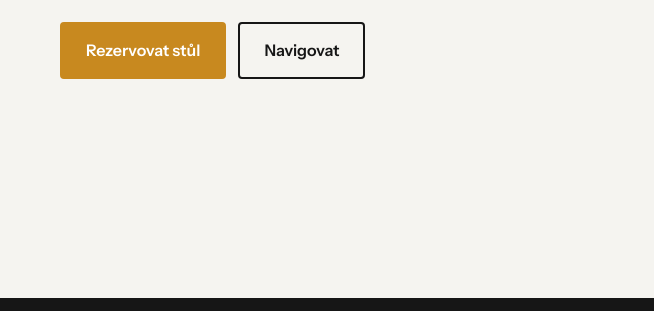
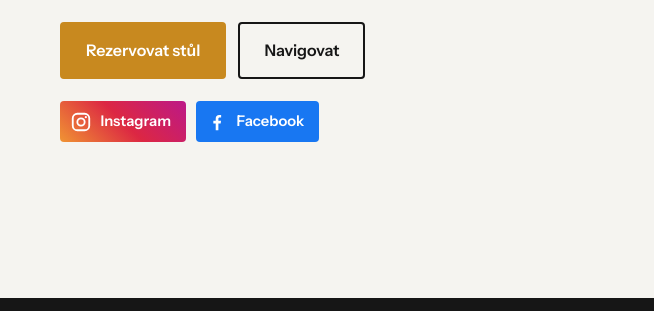
Before and after one commit to matyaskriz1/Pub-Podzemi-web, a plain HTML site: page index.html in a window 1280 px wide. Shown: the part 6440-6751 px from the top of the page, 0-654 px from the left. Drawn offline with Linux system fonts and the light colour scheme.

Commit message:
Odkazy na Instagram a Facebook Pub Podzemi
Dlaždice v sekci Kontakt jsou zobrazené a vedou na
instagram.com/pubpodzemi a facebookový profil Pub Podzemi.

Co-Authored-By: Claude Opus 5.5 <noreply@anthropic.com>
Claude-Session: https://claude.ai/code/session_015Y6A5Vf8Mc4FnFD6LjWGQ5

```diff
--- a/index.html
+++ b/index.html
@@ -220,13 +220,12 @@
         <a href="tel:+420602211362" class="btn btn--reserve js-reserve" data-en="Book a table">Rezervovat stůl</a>
         <a href="https://www.google.com/maps/search/?api=1&query=%C3%9Adoln%C3%AD%20222%2F5%2C%20602%2000%20Brno" class="btn btn--ghost" target="_blank" rel="noopener" data-en="Get directions">Navigovat</a>
       </div>
-      <!-- Sociální sítě: doplnit adresy profilů do href a smazat atribut hidden -->
-      <div class="socials" hidden>
-        <a class="social social--ig" href="INSTAGRAM_URL" target="_blank" rel="noopener">
+      <div class="socials">
+        <a class="social social--ig" href="https://www.instagram.com/pubpodzemi/" aria-label="Pub Podzemi na Instagramu" data-en-aria-label="Pub Podzemi on Instagram" target="_blank" rel="noopener">
           <svg viewBox="0 0 24 24" aria-hidden="true"><rect x="3" y="3" width="18" height="18" rx="5" fill="none" stroke="currentColor" stroke-width="2"/><circle cx="12" cy="12" r="4" fill="none" stroke="currentColor" stroke-width="2"/><circle cx="17.3" cy="6.7" r="1.2" fill="currentColor"/></svg>
           <span>Instagram</span>
         </a>
-        <a class="social social--fb" href="FACEBOOK_URL" target="_blank" rel="noopener">
+        <a class="social social--fb" href="https://www.facebook.com/profile.php?id=61586251752128" aria-label="Pub Podzemi na Facebooku" data-en-aria-label="Pub Podzemi on Facebook" target="_blank" rel="noopener">
           <svg viewBox="0 0 24 24" aria-hidden="true"><path fill="currentColor" d="M13.5 21v-7.5h2.5l.4-3h-2.9V8.6c0-.9.3-1.5 1.5-1.5h1.5V4.4c-.3 0-1.2-.1-2.2-.1-2.2 0-3.7 1.3-3.7 3.8v2.4H8v3h2.6V21h2.9z"/></svg>
           <span>Facebook</span>
         </a>
```
Also changed, not shown: 1 other file.
